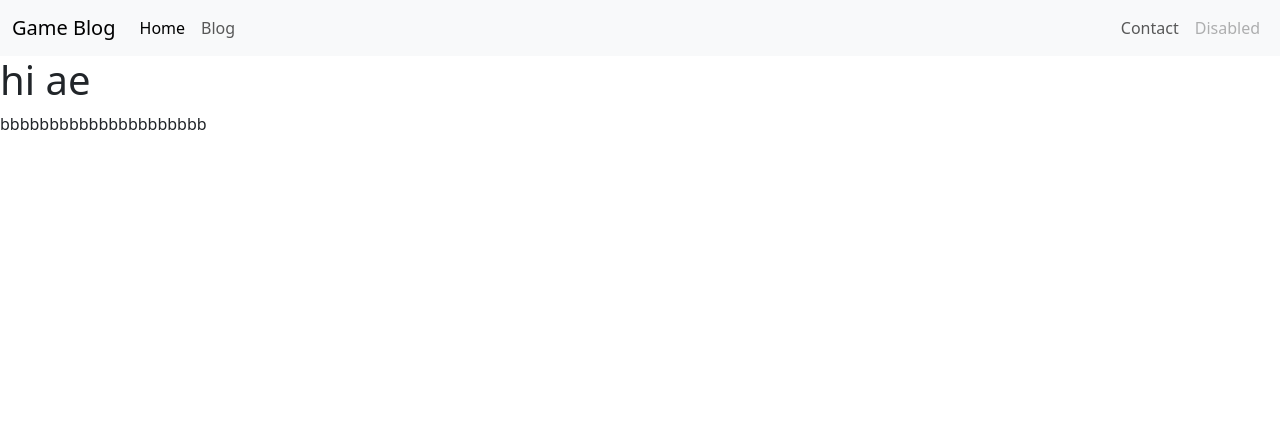
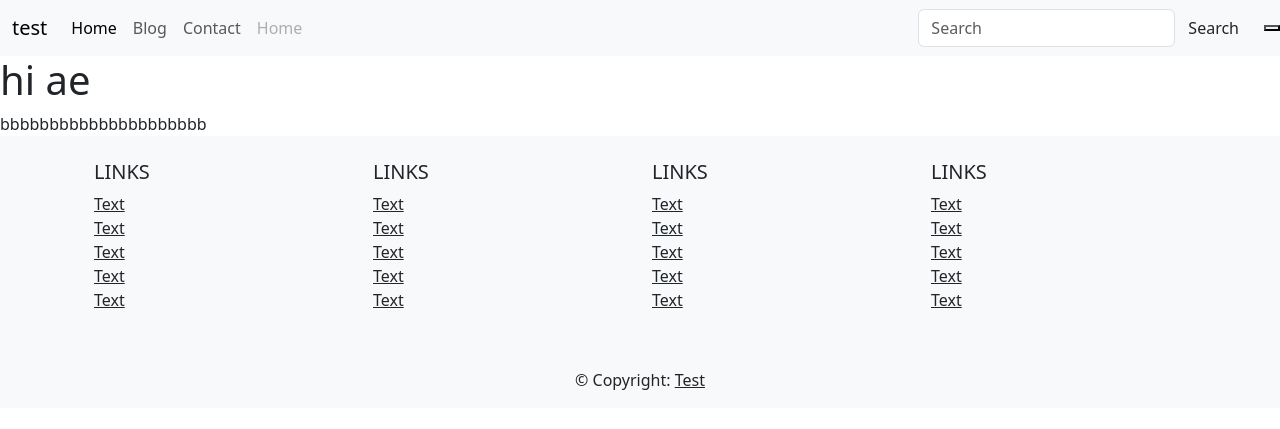
Before and after one commit to GonDraz/BlogGame, a Django app: page /contact/ in a window 1280 px wide. Shown: the top 429 px of the page. Run offline with Django 4.2, Linux system fonts and the light colour scheme; some libraries are stand-ins or nearby versions.

Commit message:
theme mode

```diff
--- a/BlogGame/urls.py
+++ b/BlogGame/urls.py
@@ -19,6 +19,8 @@ from django.urls import path, include
 
 urlpatterns = [
     path('admin/', admin.site.urls),
+    path('tinymce/', include('tinymce.urls')),
+
     path('', include('base.urls')),
     path('blog/', include('blog.urls')),
 ]
--- a/base/views.py
+++ b/base/views.py
@@ -7,7 +7,7 @@ def base(request):
     return home(request)
 
 def home(request):
-    return render(request, 'base/home.html')
+    return render(request, 'html/pages/home.html')
 
 def contact(request):
-    return render(request, 'base/contact.html')
+    return render(request, 'html/pages/contact.html')
--- a/blog/views.py
+++ b/blog/views.py
@@ -1,12 +1,14 @@
+import logging
 from django.shortcuts import render
 from .models import Post
 
 
 def blog(request):
     Data = {'Posts': Post.objects.all().order_by("-date")}
-    return render(request, 'blog/blog.html', Data)
+    return render(request, 'html/pages/blog.html', Data)
 
 
 def post(request, slug):
     post = Post.objects.get(slug=slug)
-    return render(request, 'blog/post.html', {'post': post})
+
+    return render(request, 'html/pages/post.html', {'post': post})
--- /dev/null
+++ b/templates/html/includes/footer.html
@@ -0,0 +1,51 @@
+<footer class="bg-body-tertiary text-center text-lg-start ">
+    <div class="container p-4">
+        <div class="row">
+            <div class="col-lg-3">
+                <h5 class="text-uppercase">Links</h5>
+                <ul class="list-unstyled">
+                    <li><a href="#" class="text-dark">Text</a></li>
+                    <li><a href="#" class="text-dark">Text</a></li>
+                    <li><a href="#" class="text-dark">Text</a></li>
+                    <li><a href="#" class="text-dark">Text</a></li>
+                    <li><a href="#" class="text-dark">Text</a></li>
+                </ul>
+            </div>
+            <div class="col-lg-3">
+                <h5 class="text-uppercase">Links</h5>
+                <ul class="list-unstyled">
+                    <li><a href="#" class="text-dark">Text</a></li>
+                    <li><a href="#" class="text-dark">Text</a></li>
+                    <li><a href="#" class="text-dark">Text</a></li>
+                    <li><a href="#" class="text-dark">Text</a></li>
+                    <li><a href="#" class="text-dark">Text</a></li>
+                </ul>
+            </div>
+            <div class="col-lg-3">
+                <h5 class="text-uppercase">Links</h5>
+                <ul class="list-unstyled">
+                    <li><a href="#" class="text-dark">Text</a></li>
+                    <li><a href="#" class="text-dark">Text</a></li>
+                    <li><a href="#" class="text-dark">Text</a></li>
+                    <li><a href="#" class="text-dark">Text</a></li>
+                    <li><a href="#" class="text-dark">Text</a></li>
+                </ul>
+            </div>
+            <div class="col-lg-3">
+                <h5 class="text-uppercase">Links</h5>
+                <ul class="list-unstyled">
+                    <li><a href="#" class="text-dark">Text</a></li>
+                    <li><a href="#" class="text-dark">Text</a></li>
+                    <li><a href="#" class="text-dark">Text</a></li>
+                    <li><a href="#" class="text-dark">Text</a></li>
+                    <li><a href="#" class="text-dark">Text</a></li>
+                </ul>
+            </div>
+        </div>
+
+    </div>
+    <div class="text-center p-3">
+        © Copyright:
+        <a href="#" class="text-dark">Test</a>
+    </div>
+</footer>
--- a/templates/layout.html
+++ b/templates/html/includes/head.html
@@ -1,6 +1,3 @@
-<!DOCTYPE html>
-<html lang="en">
-
 <head>
     {% load static %}
     <meta charset="UTF-8" />
@@ -11,12 +8,3 @@
     <title>{% block title %}{% endblock title %}</title>
     <script src="{% static 'bootstrap/js/bootstrap.bundle.min.js' %}"></script>
 </head>
-
-<body>
-    {% include "menu.html" %}
-
-    {% block content %}{% endblock content %}
-
-</body>
-
-</html>
--- /dev/null
+++ b/templates/html/includes/navbar.html
@@ -0,0 +1,33 @@
+<!-- NavBar -->
+<nav class="navbar sticky-top navbar-expand-lg bg-body-tertiary">
+    <div class="container-fluid">
+        <a href="#" class="navbar-brand">test</a>
+        <button class="navbar-toggler" type="button" data-bs-toggle="collapse" data-bs-target="#navbarScroll"
+            aria-controls="navbarScroll" aria-expanded="false" aria-label="Toggle navigation">
+            <span class="navbar-toggler-icon"></span>
+        </button>
+        <div class="collapse navbar-collapse " id="navbarScroll">
+            <ul class="navbar-nav me-auto my-2 my-lg-0 navbar-nav-scroll" style="--bs-scroll-height: 100px;">
+                <li class="nav-item">
+                    <a href="/home" class="nav-link active">Home</a>
+                </li>
+                <li class="nav-item">
+                    <a href="/blog" class="nav-link">Blog</a>
+                </li>
+                <li class="nav-item">
+                    <a href="/contact" class="nav-link">Contact</a>
+                </li>
+
+                <li class="nav-item ">
+                    <a href="#" class="nav-link disabled">Home</a>
+                </li>
+            </ul>
+            <form class="d-flex">
+                <input type="text" class="form-control" placeholder="Search">
+                <button class="btn" type="submit">Search</button>
+            </form>
+        </div>
+    </div>
+    <button id="btnSwitch"></button>
+</nav>
+<!-- NavBar -->
--- /dev/null
+++ b/templates/html/layout.html
@@ -0,0 +1,37 @@
+<!DOCTYPE html>
+<html lang="en" data-bs-theme="light">
+{% include "html/includes/head.html" %}
+
+
+
+<body>
+    {% include "html/includes/navbar.html" %}
+
+    {% block content %}{% endblock content %}
+
+    {% include "html/includes/footer.html" %}
+
+</body>
+<script type="module">
+    const btnSwitch = document.getElementById("btnSwitch");
+
+    btnSwitch.addEventListener('click', () => {
+        const currentTheme = document.documentElement.getAttribute('data-bs-theme');
+        if (currentTheme === 'dark') {
+            document.documentElement.setAttribute('data-bs-theme', 'light');
+            localStorage.setItem("data-bs-theme", "light");
+        } else {
+            document.documentElement.setAttribute('data-bs-theme', 'dark');
+            localStorage.setItem("data-bs-theme", "dark");
+        }
+    });
+
+    // Set initial theme based on local storage
+    const savedTheme = localStorage.getItem("data-bs-theme");
+    if (savedTheme) {
+        document.documentElement.setAttribute('data-bs-theme', savedTheme);
+    }
+
+</script>
+
+</html>
--- a/templates/blog/blog.html
+++ b/templates/html/pages/blog.html
@@ -1,4 +1,4 @@
-{% extends "layout.html" %}
+{% extends "html/layout.html" %}
 
 {% block title %}Blog{% endblock %}
 
--- a/templates/base/contact.html
+++ b/templates/html/pages/contact.html
@@ -1,4 +1,4 @@
-{% extends "layout.html" %}
+{% extends "html/layout.html" %}
 
 {% block title %}Contact{% endblock %}
 
--- a/templates/base/home.html
+++ b/templates/html/pages/home.html
@@ -1,4 +1,4 @@
-{% extends "layout.html" %}
+{% extends "html/layout.html" %}
 
 {% block title %}Home{% endblock %}
 
--- a/templates/blog/post.html
+++ b/templates/html/pages/post.html
@@ -1,4 +1,4 @@
-{% extends "layout.html" %}
+{% extends "html/layout.html" %}
 
 {% block title %}{{post.title}}{% endblock %}
 
--- a/templates/menu.html
+++ /dev/null
@@ -1,52 +0,0 @@
-<!-- Menu -->
-<nav class="navbar sticky-top navbar-expand-lg bg-body-tertiary">
-    <div class="container-fluid">
-        <a class="navbar-brand" href="/">Game Blog</a>
-        <button class="navbar-toggler" type="button" data-bs-toggle="collapse" data-bs-target="#navbarSupportedContent"
-            aria-controls="navbarSupportedContent" aria-expanded="false" aria-label="Toggle navigation">
-            <span class="navbar-toggler-icon"></span>
-        </button>
-        <div class="collapse navbar-collapse" id="navbarSupportedContent">
-            <ul class="navbar-nav me-auto mb-2 mb-lg-0">
-                <li class="nav-item">
-                    <a class="nav-link active" aria-current="page" href="/home">Home</a>
-                </li>
-                <li class="nav-item">
-                    <a class="nav-link" href="/blog">Blog</a>
-                </li>
-
-
-                <!-- <li class="nav-item dropdown">
-                    <a class="nav-link dropdown-toggle" href="/blog" role="button" data-bs-toggle="dropdown"
-                        aria-expanded="false">
-                        Blog
-                    </a>
-                    <ul class="dropdown-menu">
-                        <li><a class="dropdown-item" href="#">Action</a></li>
-                        <li><a class="dropdown-item" href="#">Another action</a></li>
-                        <li>
-                            <hr class="dropdown-divider">
-                        </li>
-                        <li><a class="dropdown-item" href="#">Something else here</a></li>
-                    </ul>
-                </li> -->
-
-            </ul>
-            <!--
-            <form class="d-flex" role="search">
-                <input class="form-control me-auto" type="search" placeholder="Search" aria-label="Search">
-                <button class="btn btn-outline-success" type="submit">Search</button>
-            </form> -->
-
-            <ul class="navbar-nav">
-                <li class="nav-item ">
-                    <a class="nav-link" href="/contact">Contact</a>
-                </li>
-                <li class="nav-item">
-                    <a class="nav-link disabled" aria-disabled="true">Disabled</a>
-                </li>
-            </ul>
-        </div>
-    </div>
-</nav>
-<!-- Menu -->
```
Also changed, not shown: BlogGame/settings.py (+60 -18 lines), blog/models.py (+4 -3 lines), templates/includes/footer.html (added, +12 -0 lines).
